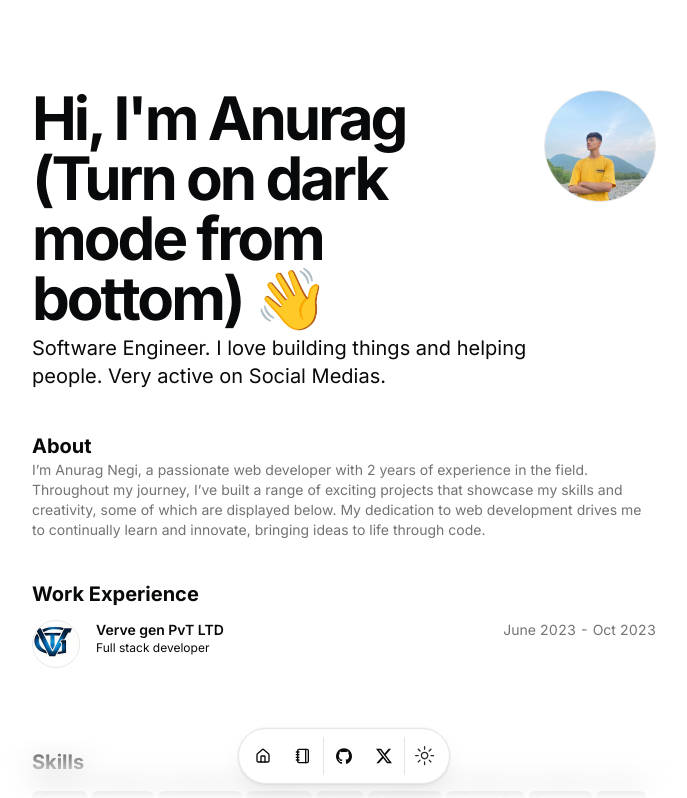
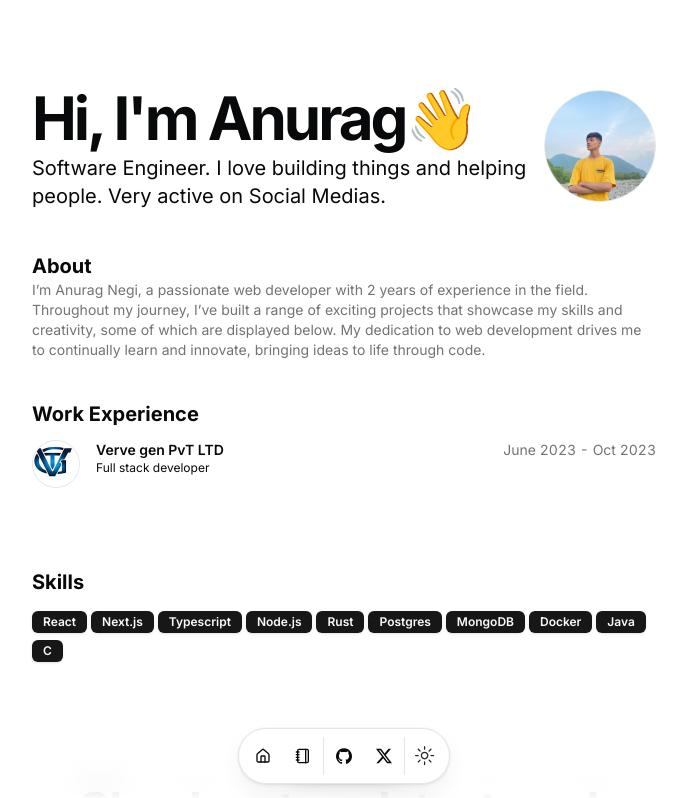
Before and after one commit to anuragnegi000/portfolio, a Next.js app: page / in a window 1280 px wide. Shown: the top 798 px of the page, without its empty margins (296-983 px from the left). Built offline with nearby package versions, Linux system fonts and the light colour scheme.

Commit message:
initial commit1

```diff
--- a/src/app/page.tsx
+++ b/src/app/page.tsx
@@ -22,7 +22,7 @@ export default function Page() {
                 delay={BLUR_FADE_DELAY}
                 className="text-3xl font-bold tracking-tighter sm:text-5xl xl:text-6xl/none"
                 yOffset={8}
-                text={`Hi, I'm ${DATA.name.split(" ")[0]} ${" "} (Turn on dark mode from bottom) 👋`}
+                text={`Hi, I'm ${DATA.name.split(" ")[0]}👋`}
               />
               <BlurFadeText
                 className="max-w-[600px] md:text-xl"
```
